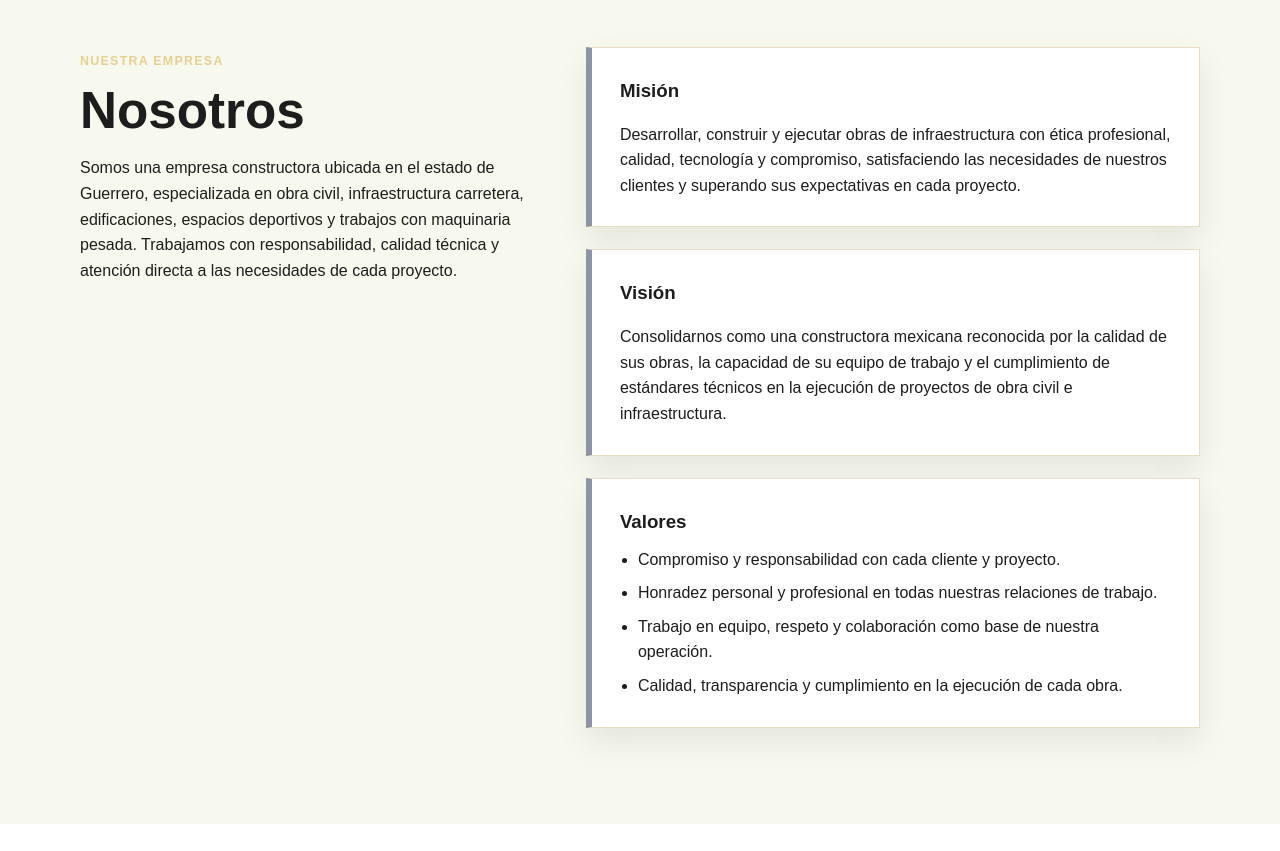
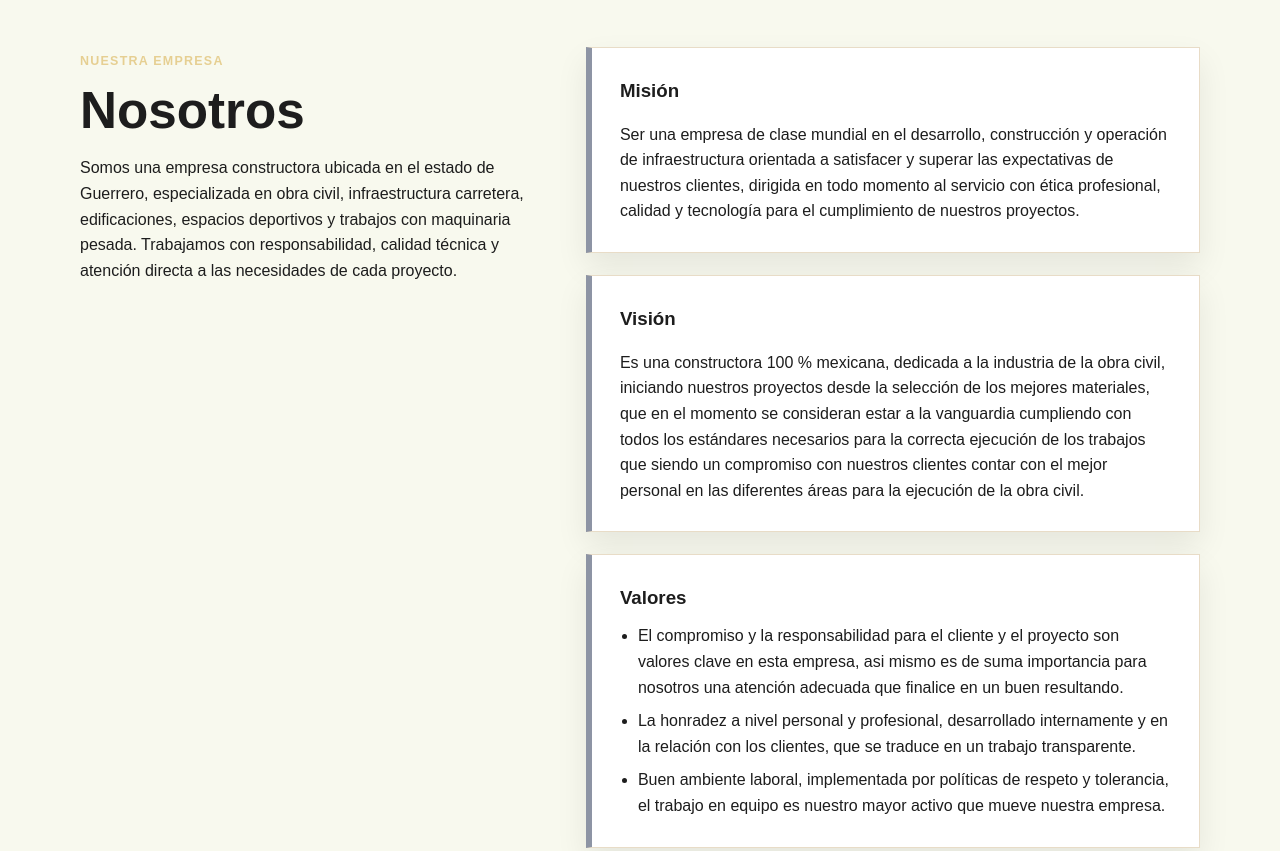
Before and after one commit to Askary-Bautista/Construcciones-Vidicom, a website: page index.html in a window 1280 px wide. Shown: the part 1160-2011 px from the top of the page. Drawn offline with Linux system fonts and the light colour scheme.

Commit message:
Revise mission, vision, and values in index.html
Updated mission, vision, and values sections for clarity and detail.

```diff
--- a/index.html
+++ b/index.html
@@ -110,28 +110,31 @@
           <div>
             <h3>Misión</h3>
             <p>
-              Desarrollar, construir y ejecutar obras de infraestructura con ética profesional,
-              calidad, tecnología y compromiso, satisfaciendo las necesidades de nuestros clientes
-              y superando sus expectativas en cada proyecto.
+              Ser una empresa de clase mundial en el desarrollo, construcción y operación de infraestructura orientada a satisfacer y superar
+              las expectativas de nuestros clientes, dirigida en todo momento al servicio con ética profesional, calidad y tecnología para el
+              cumplimiento de nuestros proyectos.
             </p>
           </div>
 
           <div>
             <h3>Visión</h3>
             <p>
-              Consolidarnos como una constructora mexicana reconocida por la calidad de sus obras,
-              la capacidad de su equipo de trabajo y el cumplimiento de estándares técnicos en la
-              ejecución de proyectos de obra civil e infraestructura.
+              Es una constructora 100 % mexicana, dedicada a la industria de la obra civil, iniciando nuestros proyectos desde la selección
+              de los mejores materiales, que en el momento se consideran estar a la vanguardia cumpliendo con todos los estándares necesarios
+              para la correcta ejecución de los trabajos que siendo un compromiso con nuestros clientes contar con el mejor personal en las diferentes
+              áreas para la ejecución de la obra civil.
             </p>
           </div>
 
           <div>
             <h3>Valores</h3>
             <ul class="values-list">
-              <li>Compromiso y responsabilidad con cada cliente y proyecto.</li>
-              <li>Honradez personal y profesional en todas nuestras relaciones de trabajo.</li>
-              <li>Trabajo en equipo, respeto y colaboración como base de nuestra operación.</li>
-              <li>Calidad, transparencia y cumplimiento en la ejecución de cada obra.</li>
+              <li>El compromiso y la responsabilidad para el cliente y el proyecto son valores clave en esta empresa,
+                asi mismo es de suma importancia para nosotros una atención adecuada que finalice en un buen resultando.</li>
+              <li>La honradez a nivel personal y profesional, desarrollado internamente y en la relación con los clientes,
+                que se traduce en un trabajo transparente.</li>
+              <li>Buen ambiente laboral, implementada por políticas de respeto y tolerancia, el trabajo en equipo
+                es nuestro mayor activo que mueve nuestra empresa.</li>
             </ul>
           </div>
         </div>
```
